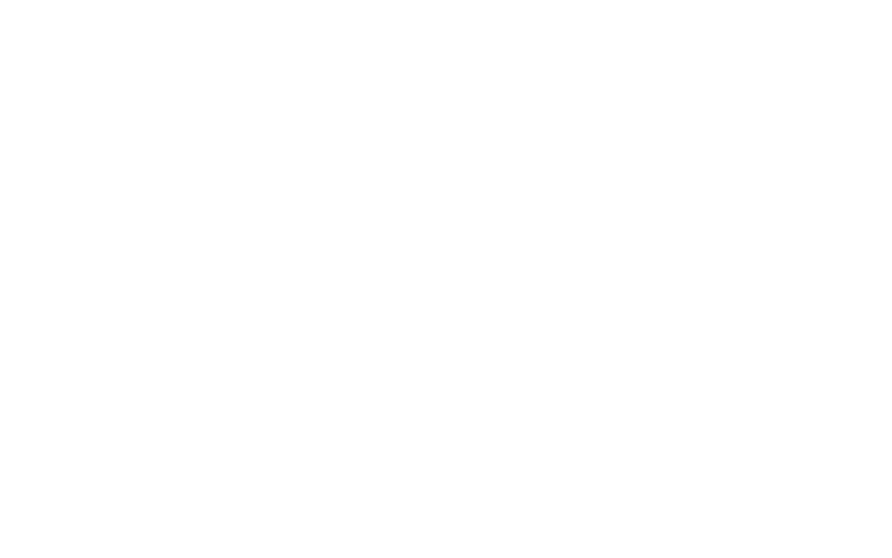
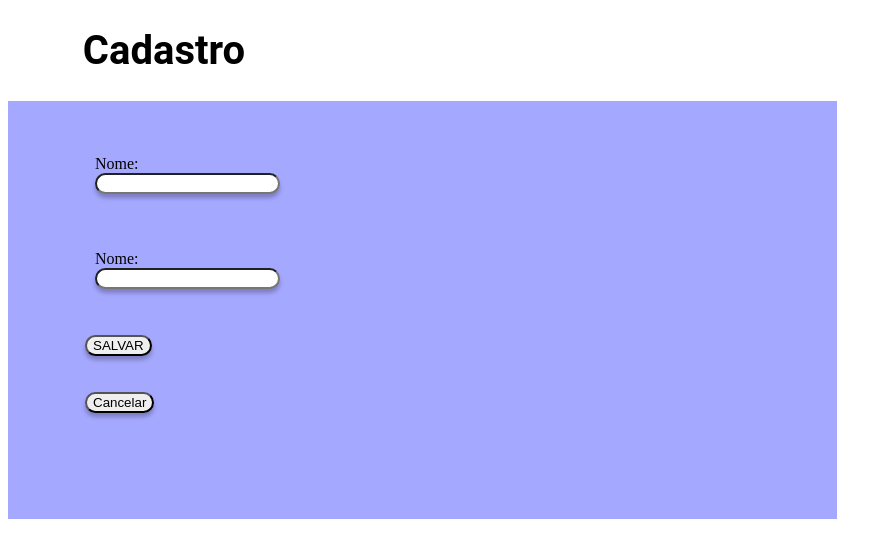
Before and after one commit to Artur906/zepositos, a plain HTML site: page src/cadastro-cliente.html in a window 1280 px wide. Shown: the whole page, without its empty margins (0-892 px from the left). Drawn offline with Linux system fonts and the light colour scheme.

Commit message:
html e estilo

```diff
--- a/src/cadastro-cliente.html
+++ b/src/cadastro-cliente.html
@@ -5,8 +5,62 @@
     <meta http-equiv="X-UA-Compatible" content="IE=edge">
     <meta name="viewport" content="width=device-width, initial-scale=1.0">
     <title>Cadastro</title>
+    <style>
+        h1{
+            text-align: center;
+            width: 312px;
+            height: 47px;
+            flex: none;
+            order: 1;
+            flex-grow: 0;
+            font-family: 'Roboto';
+            font-style: normal;
+            font-weight: 600;
+            font-size: 40px;
+            line-height: 47px;
+        }
+        div{
+
+            position: absolute;
+            display: flex;
+            flex-direction: column;
+            align-items: flex-start;
+            padding: 44px 77px 0px;
+            gap: 36px;
+
+            width: 675px;
+            height: 374px;
+
+            background: #A5A8FF;
+
+        }
+        form{
+            margin: 10px;
+        }
+        input{
+
+            position: relative;
+            display: flexbox;
+            box-shadow: 0px 4px 4px rgba(0, 0, 0, 0.25);
+            border-radius: 11px;
+        }
+    </style>
 </head>
 <body>
-
+    <h1>Cadastro</h1>
+    <div>
+        <form action="">
+            <label for="name">Nome:</label>
+            <br>
+            <input type="text" id="name">
+        </form>
+        <form action="">
+            <label for="name">Nome:</label>
+            <br>
+            <input type="text" id="name">
+        </form>
+        <input type="button" id="btnSalvar" class="btnSalvarGreen" value="SALVAR" onclick="salvarForms()" />
+        <input type="button" id="btnSalvar" class="btnSalvarGreen" value="Cancelar" onclick="salvarForms()" />
+    </div>
 </body>
 </html>
```
